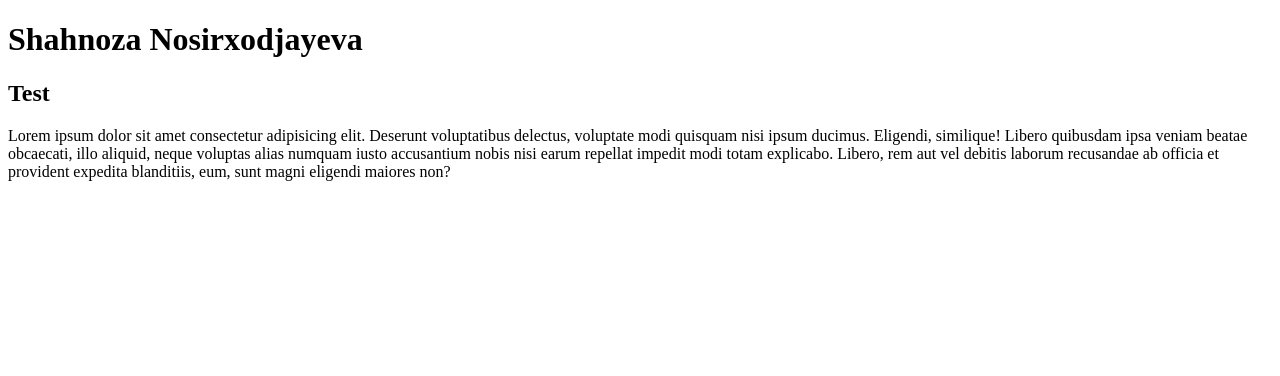
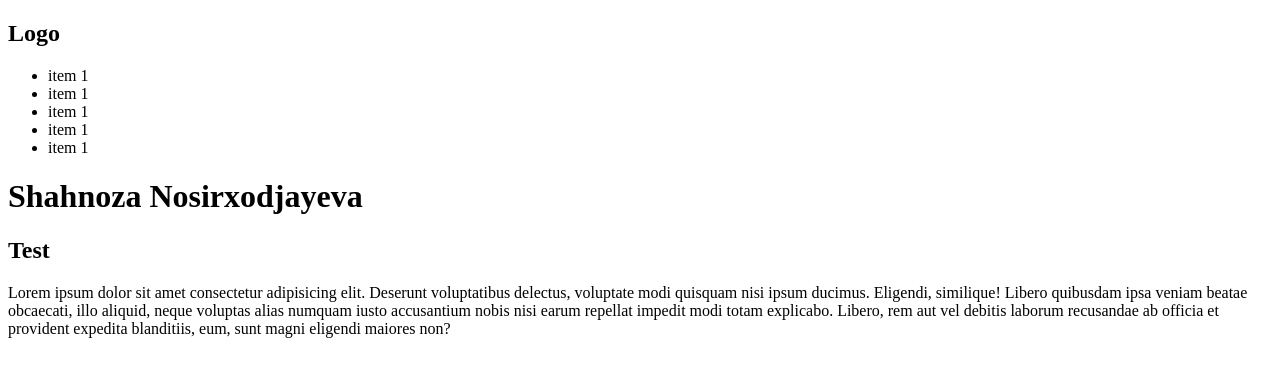
Before and after one commit to shahnoza-nosirxodjayeva/test, a plain HTML site: page index.html in a window 1280 px wide. Drawn offline with Linux system fonts and the light colour scheme.

Commit message:
header is added

```diff
--- a/index.html
+++ b/index.html
@@ -8,6 +8,17 @@
 </head>
 
 <body>
+
+    <header>
+        <h2>Logo</h2>
+        <ul>
+            <li>item 1</li>
+            <li>item 1</li>
+            <li>item 1</li>
+            <li>item 1</li>
+            <li>item 1</li>
+        </ul>
+    </header>
 
     <h1>Shahnoza Nosirxodjayeva</h1>
 
```
